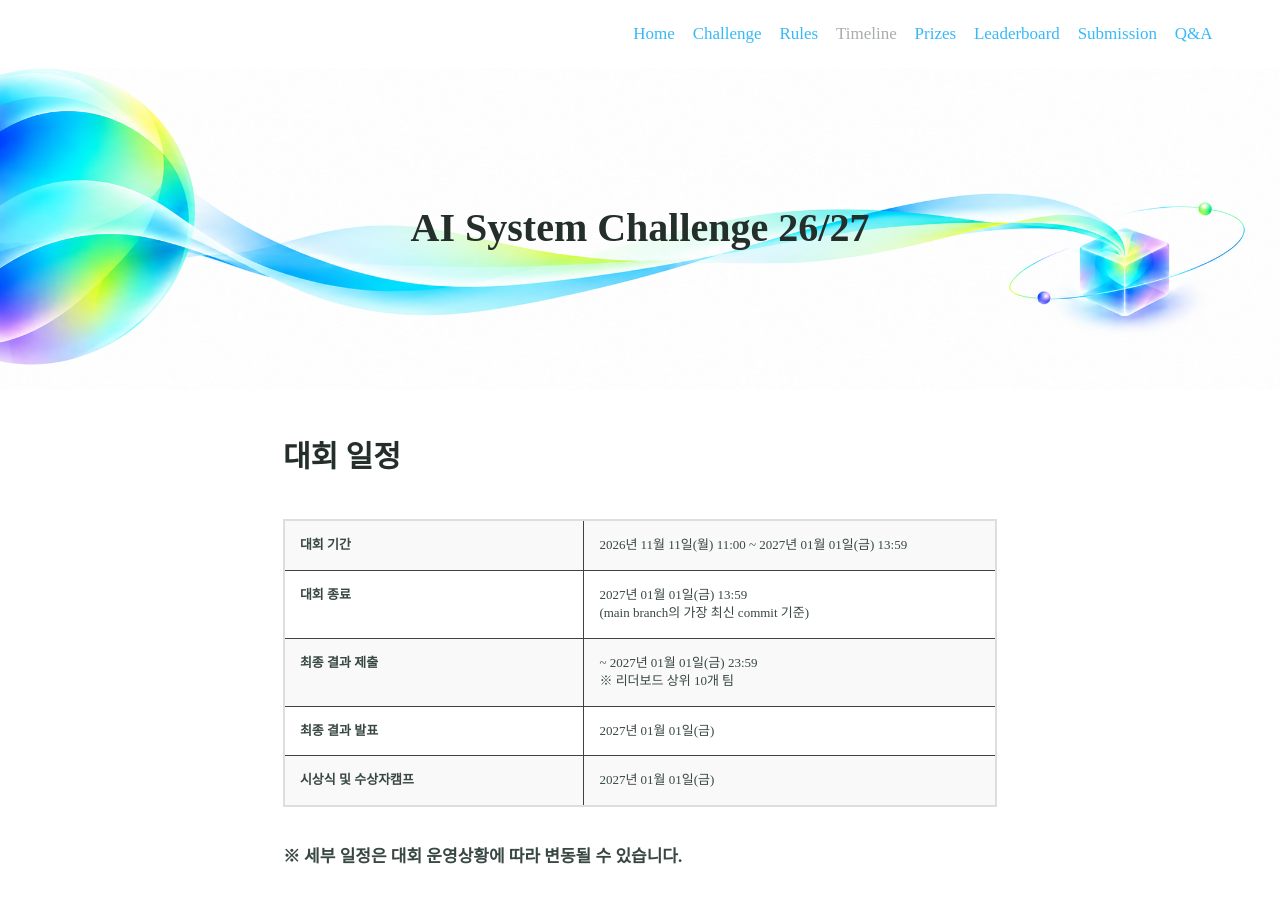
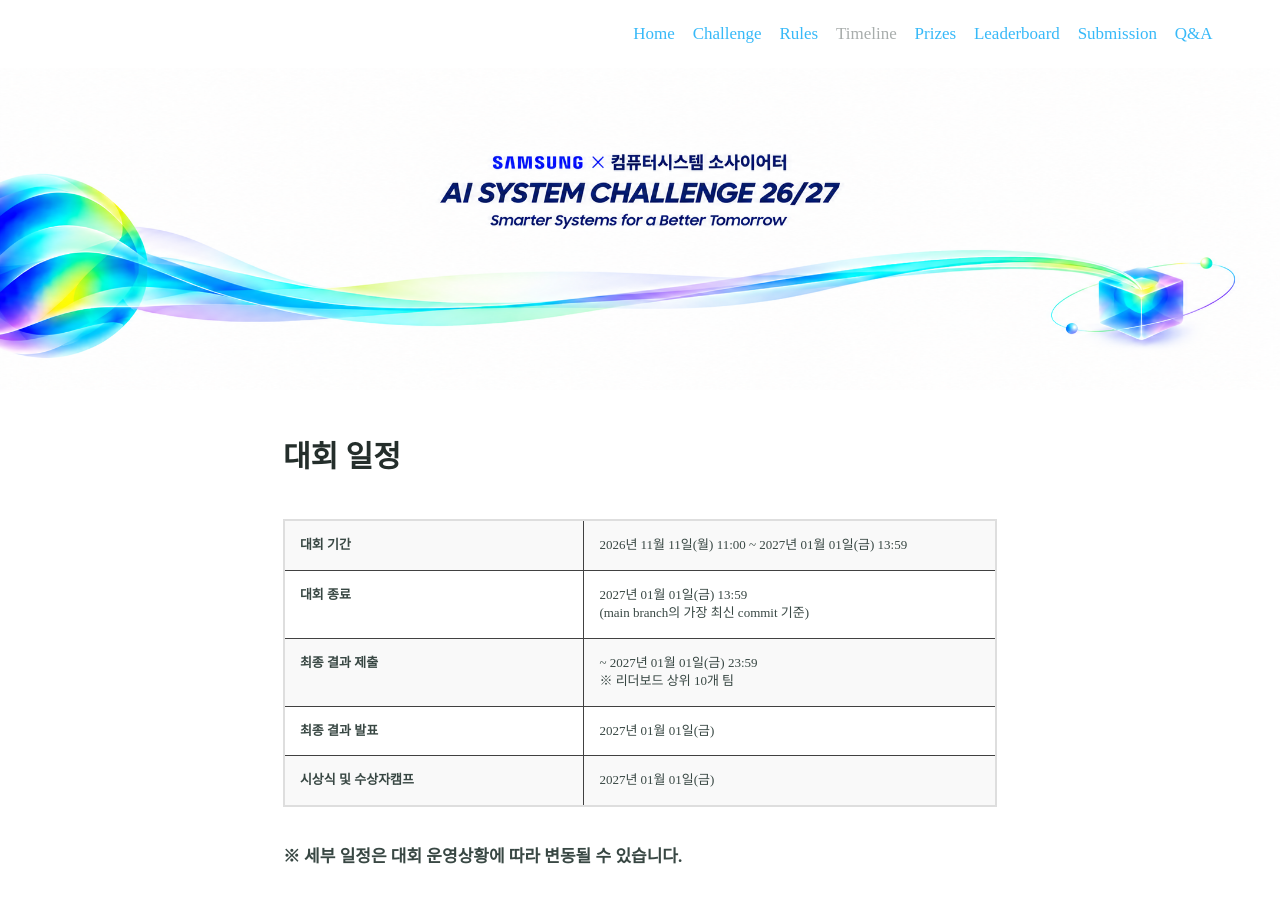
Before and after one commit to AISystemChallenge/AISystemChallenge.github.io, a Jekyll site: the page built from timeline.md, in a window 1280 px wide and 900 px high. Built offline with Jekyll 4.4.1, drawn with Linux system fonts in a browser that asks for light colours; some web fonts are replaced; our own code applies the rules of GitHub Pages for plain Markdown files.

Commit message:
Update timeline.md

```diff
--- a/timeline.md
+++ b/timeline.md
@@ -1,8 +1,8 @@
 ---
 title:
 feature_text: |
-  # AI System Challenge 26/27
-feature_image: "/assets/logos/banner_AISC2026_13c.png"
+  <!--# Samsung AI System Challenge 2026-->
+feature_image: "/assets/logos/banner_AISC2026_13b.png"
 excerpt:
 ---
 ### 대회 일정
```
